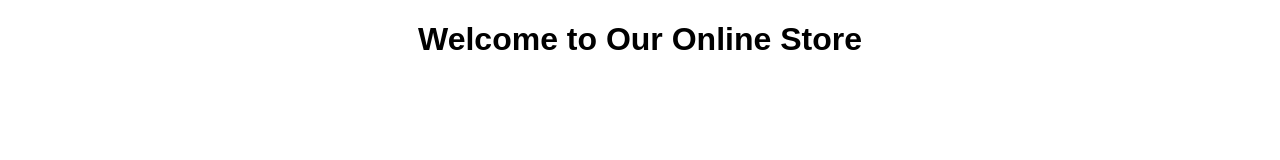
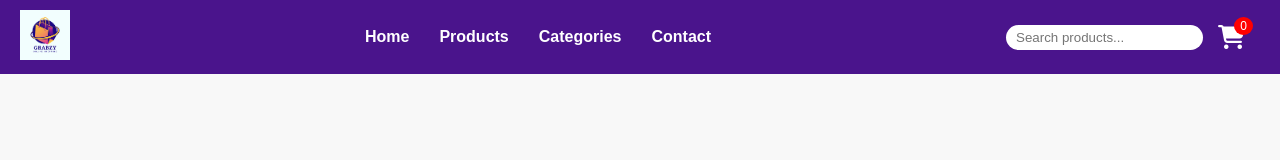
Before and after one commit to PriyaIyer05/ecommerce-frontend, a website: page index.html in a window 1280 px wide. Drawn offline with Linux system fonts and the light colour scheme.

Commit message:
Added logo and updated header

```diff
--- a/index.html
+++ b/index.html
@@ -3,13 +3,34 @@
 <head>
     <meta charset="UTF-8">
     <meta name="viewport" content="width=device-width, initial-scale=1.0">
-    <title>E-Commerce Frontend</title>
+    <title>Grabzy - Online Shopping</title>
     <link rel="stylesheet" href="styles/main.css">
+    <script src="https://kit.fontawesome.com/a076d05399.js" crossorigin="anonymous"></script> <!-- For cart and hamburger icons -->
 </head>
 <body>
-    <header>
-        <h1>Welcome to Our Online Store</h1>
+
+    <header class="header">
+        <div class="logo">
+            <img src="assets/grabzy-logo.png" alt="Grabzy Logo">
+        </div>
+        <nav class="navbar" id="navbar">
+            <a href="#">Home</a>
+            <a href="#">Products</a>
+            <a href="#">Categories</a>
+            <a href="#">Contact</a>
+        </nav>
+        <div class="header-right">
+            <input type="text" placeholder="Search products..." class="search-bar">
+            <div class="cart">
+                <i class="fas fa-shopping-cart"></i>
+                <span class="cart-count">0</span>
+            </div>
+            <div class="hamburger" id="hamburger">
+                <i class="fas fa-bars"></i>
+            </div>
+        </div>
     </header>
+
     <script src="scripts/app.js"></script>
 </body>
 </html>
--- a/scripts/app.js
+++ b/scripts/app.js
@@ -1 +1,6 @@
-console.log("E-Commerce Website Loaded");
+const hamburger = document.getElementById('hamburger');
+const navbar = document.getElementById('navbar');
+
+hamburger.addEventListener('click', () => {
+    navbar.classList.toggle('show');
+});
--- a/styles/main.css
+++ b/styles/main.css
@@ -1,6 +1,100 @@
-body {
-    font-family: Arial, sans-serif;
+* {
     margin: 0;
     padding: 0;
-    text-align: center;
+    box-sizing: border-box;
+    font-family: Arial, sans-serif;
 }
+
+body {
+    background-color: #f8f8f8;
+}
+
+.header {
+    display: flex;
+    justify-content: space-between;
+    align-items: center;
+    padding: 10px 20px;
+    background-color: #4a148c;
+    color: white;
+}
+
+.logo img {
+    height: 50px;
+}
+
+.navbar a {
+    margin: 0 15px;
+    text-decoration: none;
+    color: white;
+    font-weight: bold;
+}
+
+.navbar {
+    display: flex;
+}
+
+.header-right {
+    display: flex;
+    align-items: center;
+}
+
+.search-bar {
+    padding: 5px 10px;
+    border-radius: 20px;
+    border: none;
+    margin-right: 15px;
+}
+
+.cart {
+    position: relative;
+    margin-right: 15px;
+    cursor: pointer;
+}
+
+.cart i {
+    font-size: 24px;
+    color: white;
+}
+
+.cart-count {
+    position: absolute;
+    top: -8px;
+    right: -8px;
+    background-color: red;
+    color: white;
+    border-radius: 50%;
+    padding: 2px 6px;
+    font-size: 12px;
+}
+
+.hamburger {
+    display: none;
+    cursor: pointer;
+}
+
+.hamburger i {
+    font-size: 24px;
+    color: white;
+}
+
+/* Responsive */
+@media (max-width: 768px) {
+    .navbar {
+        display: none;
+        flex-direction: column;
+        background-color: #4a148c;
+        position: absolute;
+        top: 60px;
+        right: 0;
+        width: 200px;
+        padding: 10px;
+    }
+
+    .navbar.show {
+        display: flex;
+    }
+
+    .hamburger {
+        display: block;
+    }
+}
```
Also changed, not shown: assets/grabzy-logo.png (added).
